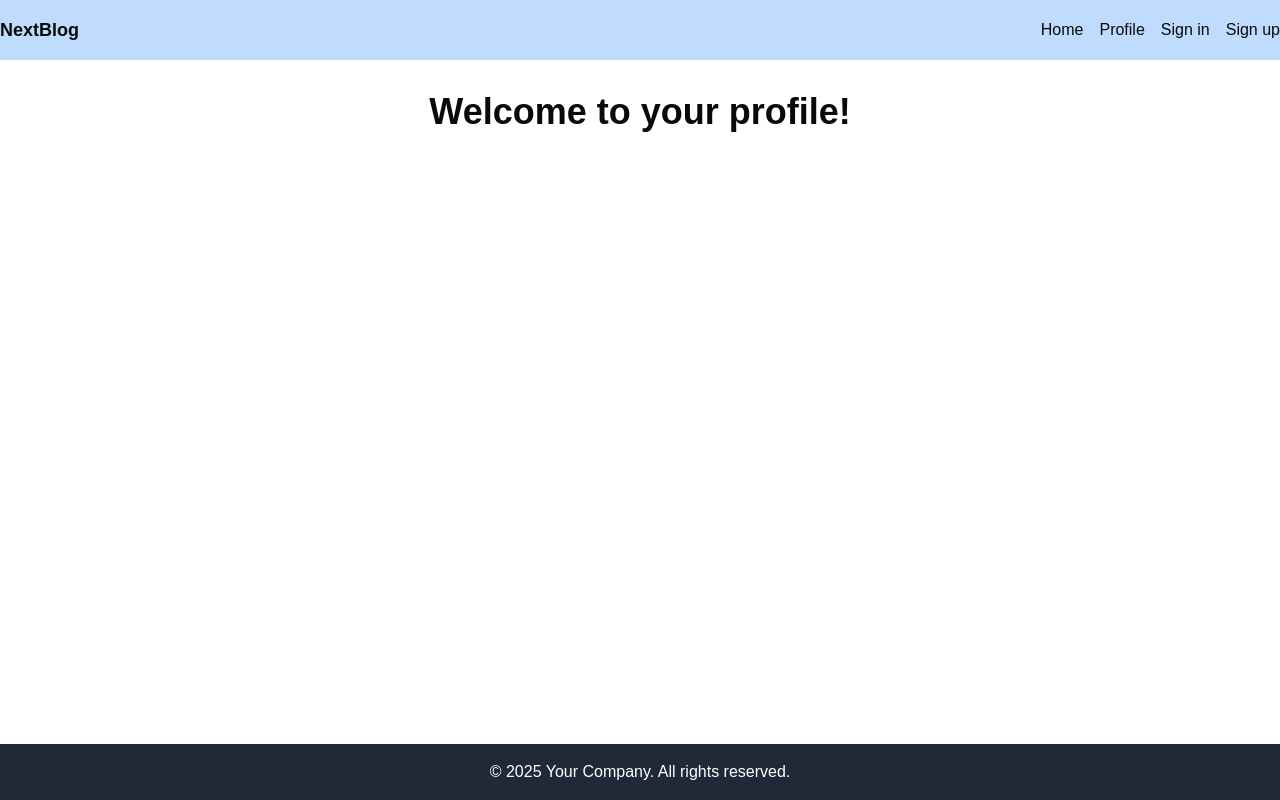
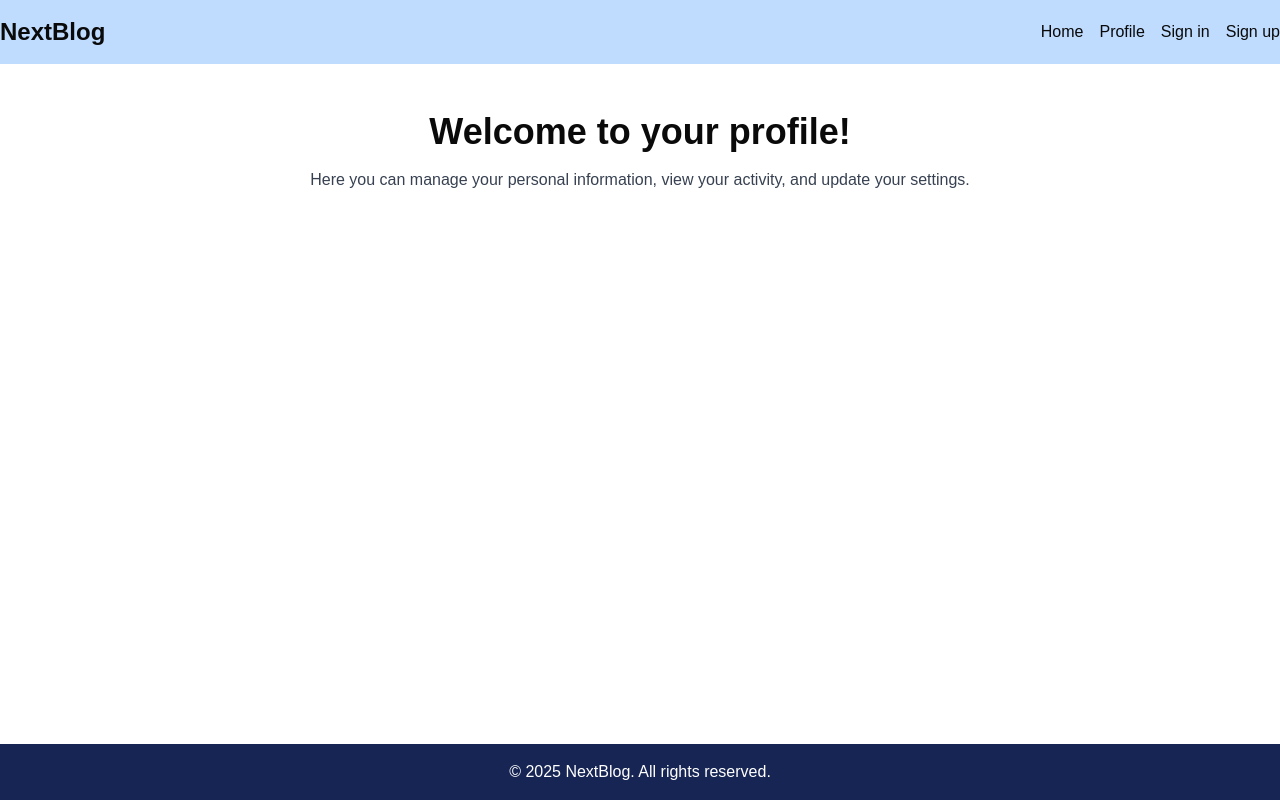
Before and after one commit to miftah-mj/nextblog, a Next.js app: page /profile in a window 1280 px wide. Built offline with nearby package versions, Linux system fonts and the light colour scheme; no server answers.

Commit message:
Update page layout & styling

```diff
--- a/src/app/page.js
+++ b/src/app/page.js
@@ -28,7 +28,7 @@ export default function Home() {
     return (
         <div className="max-w-screen-xl mx-auto px-4 lg:px-0 py-12">
             <h1 className="text-4xl font-bold text-center">
-                Welcome to my blog
+                Welcome to NextBlog
             </h1>
             <p className="text-center mt-4">
                 Here are some of my latest posts for you to enjoy. Feel free to
--- a/src/app/profile/page.jsx
+++ b/src/app/profile/page.jsx
@@ -2,10 +2,15 @@
 
 export default function Profile() {
     return (
-        <div className="max-w-screen-xl mx-auto px-4 lg:px-0">
-            <h1 className="text-4xl font-bold text-center py-8">
+        <div className="max-w-screen-xl mx-auto px-4 lg:px-0 py-12">
+            <h1 className="text-4xl font-bold text-center mb-4">
                 Welcome to your profile!
             </h1>
+
+            <p className="text-gray-700 text-center mb-6">
+                Here you can manage your personal information, view your
+                activity, and update your settings.
+            </p>
         </div>
     );
 }
--- a/src/components/Footer.jsx
+++ b/src/components/Footer.jsx
@@ -2,10 +2,9 @@ import React from "react";
 
 const Footer = () => {
     return (
-        <footer className="p-4 bg-gray-800 text-white text-center">
+        <footer className="p-4 bg-blue-950 text-white text-center">
             <p>
-                &copy; {new Date().getFullYear()} Your Company. All rights
-                reserved.
+                &copy; {new Date().getFullYear()} NextBlog. All rights reserved.
             </p>
         </footer>
     );
--- a/src/components/Navbar.jsx
+++ b/src/components/Navbar.jsx
@@ -28,26 +28,41 @@ const Navbar = () => {
     return (
         <nav className="bg-blue-200 py-4 px-4 lg:px-0">
             <div className="max-w-screen-xl mx-auto flex justify-between items-center">
-                <Link href="/" className="text-lg font-bold">
+                <Link href="/" className="text-2xl font-bold">
                     NextBlog
                 </Link>
                 <div className="hidden md:flex space-x-4">
-                    <Link href="/">Home</Link>
+                    <Link href="/" className="hover:underline">
+                        Home
+                    </Link>
                     {isAuthenticated ? (
-                        <Link href="/profile">Profile</Link>
+                        <Link href="/profile" className="hover:underline">
+                            Profile
+                        </Link>
                     ) : (
-                        <LoginLink postLoginRedirectURL="/profile">
+                        <LoginLink
+                            postLoginRedirectURL="/profile"
+                            className="hover:underline"
+                        >
                             Profile
                         </LoginLink>
                     )}
                     {isAuthenticated ? (
-                        <LogoutLink>Logout</LogoutLink>
+                        <LogoutLink className="hover:underline">
+                            Logout
+                        </LogoutLink>
                     ) : (
                         <div className="space-x-4">
-                            <LoginLink postLoginRedirectURL="/">
+                            <LoginLink
+                                postLoginRedirectURL="/"
+                                className="hover:underline"
+                            >
                                 Sign in
                             </LoginLink>
-                            <RegisterLink postLoginRedirectURL="/">
+                            <RegisterLink
+                                postLoginRedirectURL="/"
+                                className="hover:underline"
+                            >
                                 Sign up
                             </RegisterLink>
                         </div>
```
